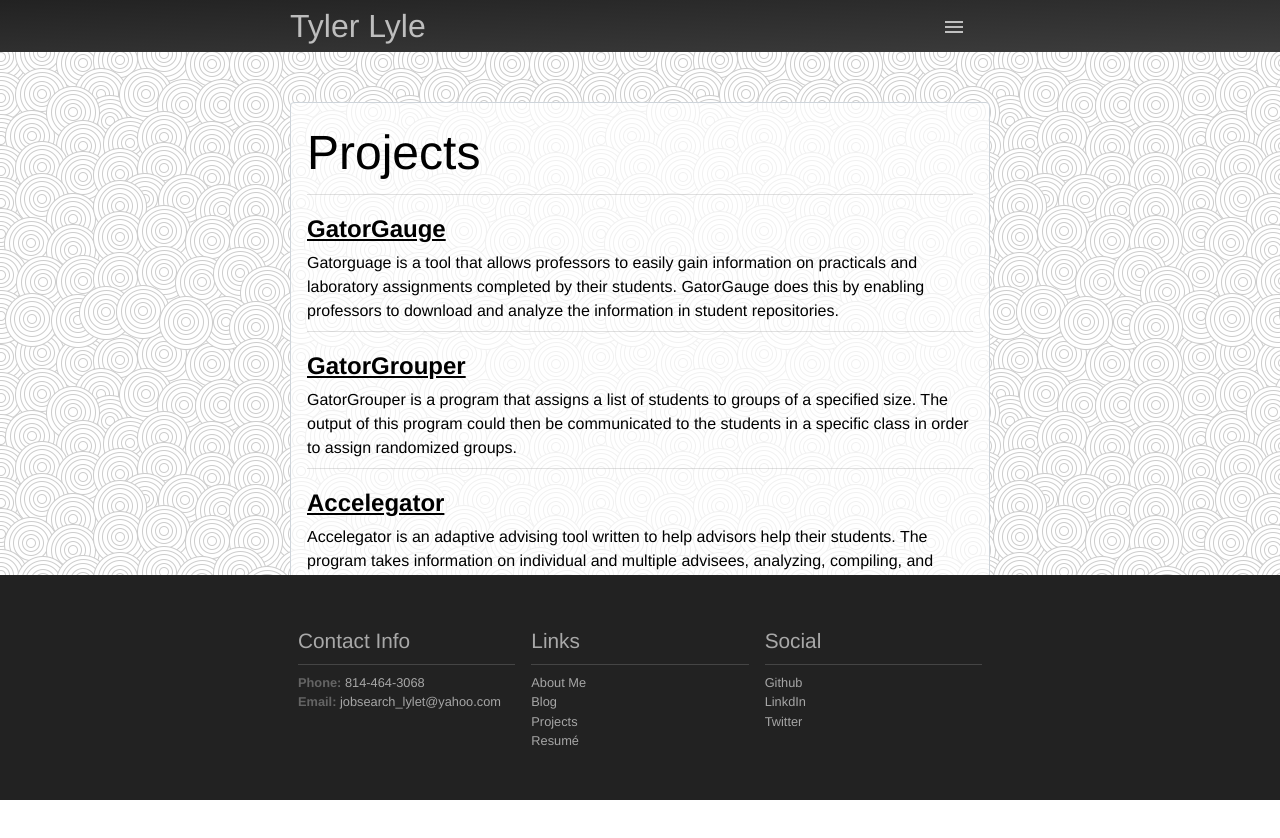
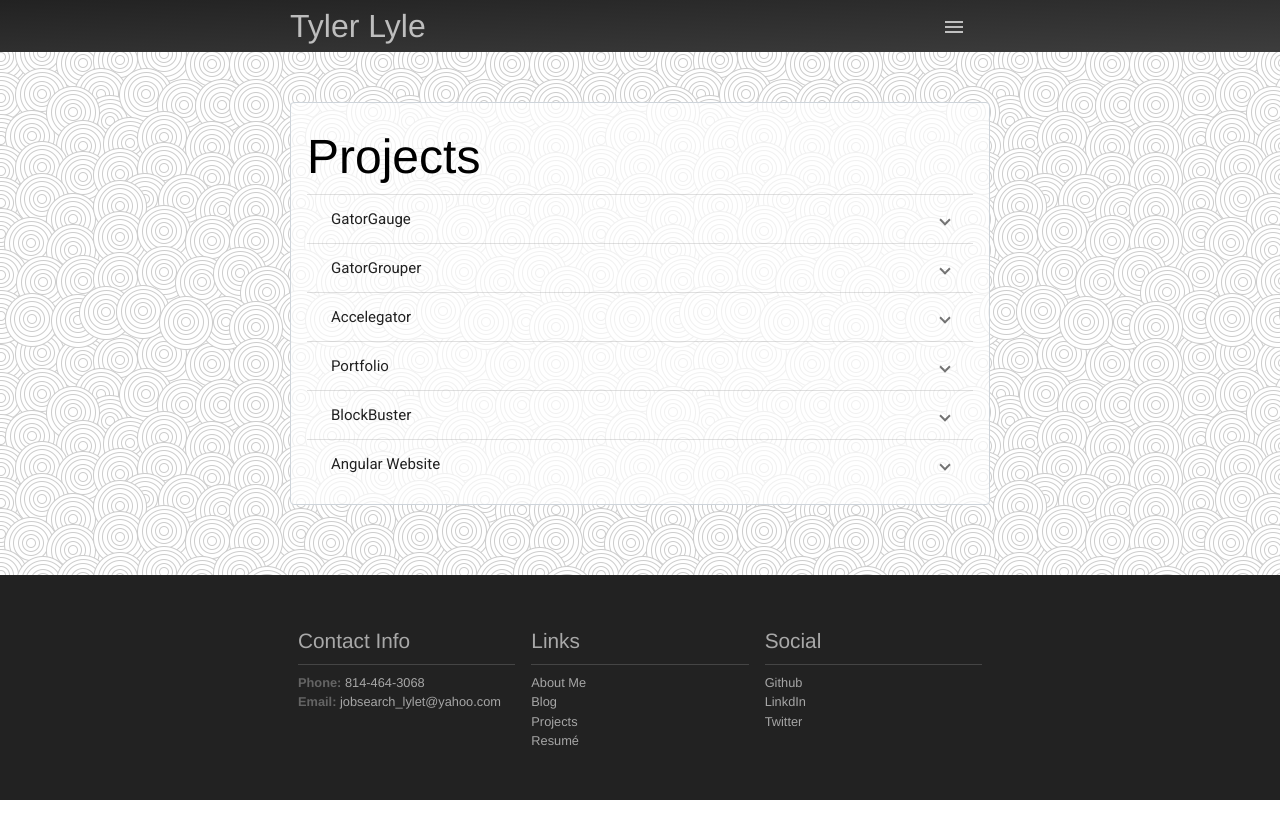
Before and after one commit to lylet-AC/Angular-Website, an Angular app: page /projects in a window 1280 px wide. Shown: the top 838 px of the page. Built offline with nearby package versions, Linux system fonts and the light colour scheme.

Commit message:
udpated projects to use expanion-panels

```diff
--- a/src/app/app.module.ts
+++ b/src/app/app.module.ts
@@ -5,6 +5,7 @@ import { MatMenuModule } from '@angular/material/menu';
 import { MatIconModule } from '@angular/material/icon';
 import { MatDividerModule } from '@angular/material/divider';
 import { MatButtonModule } from '@angular/material/button';
+import { MatExpansionModule } from '@angular/material/expansion';
 
 import { AppRoutingModule } from './app-routing.module';
 import { AppComponent } from './app.component';
@@ -35,6 +36,7 @@ import { ResumeComponent } from './components/resume/resume.component';
     MatIconModule,
     MatDividerModule,
     MatButtonModule,
+    MatExpansionModule,
   ],
   providers: [],
   bootstrap: [AppComponent]
--- a/src/app/components/projects/projects.component.html
+++ b/src/app/components/projects/projects.component.html
@@ -1,10 +1,21 @@
 <div id="projects">
     <div class="page-white">
         <h1>Projects</h1>
-        <div *ngFor="let project of projects">
-            <mat-divider style="background-color: rgba(255,255,255, 0.2); margin: .5rem 0 1rem;"></mat-divider>
-            <a target="_blank" href="{{project.link}}"><h4>{{project.title}}</h4></a>
-            <p>{{project.description}}</p>
-        </div>
+        <mat-accordion>
+            <div *ngFor="let project of projects">
+                <mat-divider style="background-color: rgba(255,255,255, 0.2);"></mat-divider>
+                <mat-expansion-panel>
+                    <mat-expansion-panel-header>
+                        <mat-panel-title>
+                            {{project.title}}
+                        </mat-panel-title>
+                        <mat-panel-description>
+                        </mat-panel-description>
+                    </mat-expansion-panel-header>
+                    <mat-divider style="background-color: rgba(255,255,255, 0.2); margin-bottom: .5rem;"></mat-divider>
+                    <p>{{project.description}}  Check out this project <a style="text-decoration: none;" target="_blank" href="{{project.link}}">here <i class="fas fa-external-link-alt"></i></a>.</p>
+                  </mat-expansion-panel>
+            </div>
+          </mat-accordion>
     </div>
 </div>
--- a/src/app/components/projects/projects.component.scss
+++ b/src/app/components/projects/projects.component.scss
@@ -1,13 +1,8 @@
 #projects {
     padding: 50px 0 10px 0;
 
-    a {
-        color: black;
-    }
-
-    h4 {
+    h1 {
         margin: .25rem 0;
-        font-size: 1.5rem;
     }
     p {
         margin: 0;
--- a/src/styles.scss
+++ b/src/styles.scss
@@ -50,3 +50,39 @@ h1 {
 .space-below {
     margin-bottom: 1rem;
 }
+
+.inline-group {
+    display: flex;
+    justify-content: space-between;
+    align-items: center;
+    margin: 16px;
+
+    h1 {
+        margin: 0;
+    }
+    h2 {
+        margin: 0;
+    }
+    h3 {
+        margin: 0;
+    }
+    h4 {
+        margin: 0;
+    }
+}
+
+.mat-expansion-panel-body {
+    background: transparent;
+}
+
+.mat-expansion-panel-spacing {
+    margin: 0;
+}
+
+.mat-expansion-panel:not([class*=mat-elevation-z]) {
+    box-shadow: none;
+}
+
+.mat-expansion-panel {
+    background: transparent;
+}
```
